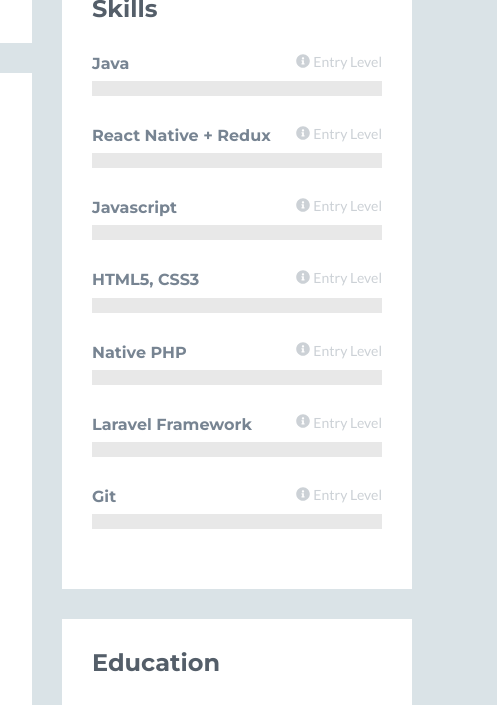
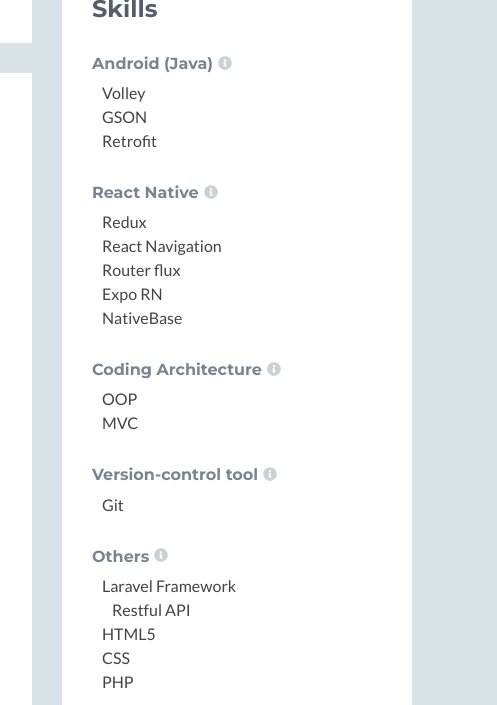
Before and after one commit to marmagzzz/github.io, a plain HTML site: page index.html in a window 1280 px wide. Shown: the part 498-1203 px from the top of the page, 783-1280 px from the left. Drawn offline with nearby package versions, Linux system fonts and the light colour scheme; no server answers; a script that the page names is missing; some icons are missing.

Commit message:
changed skillset

```diff
--- a/assets/css/styles.css
+++ b/assets/css/styles.css
@@ -421,6 +421,17 @@
   margin-bottom: 30px;
 }
 
+.skills .skillset .item .sub-list {
+  list-style: none;
+  padding: 0;
+  margin: 0;
+}
+
+.skills .skillset .item .sub-list .sub-list-item {
+  margin-left: 10x;
+  padding-left: 10px;
+}
+
 .skills .skillset .level-title {
   font-size: 16px;
   position: relative;
@@ -433,9 +444,7 @@
   font-size: 14px;
   font-weight: 400;
   font-family: "Lato", arial, sans-serif;
-  position: absolute;
-  right: 0;
-  top: 0;
+  margin-left: 5px;
 }
 
 .skills .skillset .level-bar {
--- a/index.html
+++ b/index.html
@@ -185,60 +185,94 @@
                             <div class="skillset">
 
                                 <div class="item">
-                                    <h3 class="level-title">Java<span class="level-label" data-toggle="tooltip" data-placement="left" data-animation="true" title="I used Java when I was developing my thesis which is an native Android App (MakePupp). I still use it for native Android projects but now I mainly focus on React Native framework for creating mobile apps."><i class="fas fa-info-circle"></i>Entry Level</span></h3>
-                                    <div class="level-bar">
+                                    <h3 class="level-title">Android (Java)<span class="level-label" data-toggle="tooltip" data-placement="left" data-animation="true" title="I used Java for Android when I was developing my thesis which is an native Android App (MakePupp). I still use it for native Android projects but now I mainly focus on React Native framework for creating mobile apps."><i class="fas fa-info-circle"></i></span></h3>
+                                    <ul class="sub-list">
+                                        <li class="sub-list-item">Volley</li>
+                                        <li class="sub-list-item">GSON</li>
+                                        <li class="sub-list-item">Retrofit</li>
+                                    </ul>
+                                    <!-- <div class="level-bar">
                                         <div class="level-bar-inner" data-level="90%">
                                         </div>
-                                    </div><!--//level-bar-->
+                                    </div> -->
+                                    <!--//level-bar-->
                                 </div><!--//item-->
 
                                 <div class="item">
-                                    <h3 class="level-title">React Native + Redux<span class="level-label" data-toggle="tooltip" data-placement="left" data-animation="true" title="I use this JavaScript Framework to create hybrid mobile app."><i class="fas fa-info-circle"></i>Entry Level</span></h3>
-                                    <div class="level-bar">
+                                    <h3 class="level-title">React Native<span class="level-label" data-toggle="tooltip" data-placement="left" data-animation="true" title="I use this JavaScript Framework to create hybrid mobile app."><i class="fas fa-info-circle"></i></span></h3>
+                                    <ul class="sub-list">
+                                        <li class="sub-list-item">Redux</li>
+                                        <li class="sub-list-item">React Navigation</li>
+                                        <li class="sub-list-item">Router flux</li>
+                                        <li class="sub-list-item">Expo RN</li>
+                                        <li class="sub-list-item">NativeBase</li>
+                                    </ul>
+                                    <!-- <div class="level-bar">
                                         <div class="level-bar-inner" data-level="90%">
                                         </div>
-                                    </div><!--//level-bar-->
-                                </div><!--//item-->
+                                    </div> -->
+                                </div>
 
-                                <div class="item">
+                                <!-- <div class="item">
                                     <h3 class="level-title">Javascript<span class="level-label" data-toggle="tooltip" data-placement="left" data-animation="true" title="I use this for the functionality of user-interface for web or mobile, as well as for the React/React Native."><i class="fas fa-info-circle"></i>Entry Level</span></h3>
                                     <div class="level-bar">
                                         <div class="level-bar-inner" data-level="90%">
                                         </div>
-                                    </div><!--//level-bar-->
-                                </div><!--//item-->
+                                    </div>
+                                </div> -->
 
-                                <div class="item">
+                                <!-- <div class="item">
                                     <h3 class="level-title">HTML5, CSS3<span class="level-label" data-toggle="tooltip" data-placement="left" data-animation="true" title="I some how know the basic and core knowledge for creating a user-interface for web."><i class="fas fa-info-circle"></i>Entry Level</span></h3>
                                     <div class="level-bar">
                                         <div class="level-bar-inner" data-level="90%">
                                         </div>
-                                    </div><!--//level-bar-->
+                                    </div>
+                                </div> -->
+
+                                <div class="item">
+                                        <h3 class="level-title">Coding Architecture<span class="level-label" data-toggle="tooltip" data-placement="left" data-animation="true" title="Architecture(s) that I used for software development."><i class="fas fa-info-circle"></i></span></h3>
+                                        <ul class="sub-list">
+                                            <li class="sub-list-item">OOP</li>
+                                            <li class="sub-list-item">MVC</li>
+                                        </ul>
+                                    </div>
+
+                                <div class="item">
+                                    <h3 class="level-title">Version-control tool<span class="level-label" data-toggle="tooltip" data-placement="left" data-animation="true" title="Tools that I used for version-control for development."><i class="fas fa-info-circle"></i></span></h3>
+                                    <ul class="sub-list">
+                                        <li class="sub-list-item">Git</li>
+                                    </ul>
+                                </div>
+
+                                <div class="item">
+                                    <h3 class="level-title">Others<span class="level-label" data-toggle="tooltip" data-placement="left" data-animation="true" title="Other tools that I used for software development."><i class="fas fa-info-circle"></i></span></h3>
+                                    <ul class="sub-list">
+                                        <li class="sub-list-item">Laravel Framework
+                                            <ul class="sub-list">
+                                                <li class="sub-list-item">Restful API</li>
+                                            </ul>
+                                        </li>
+                                        <li class="sub-list-item">HTML5</li>
+                                        <li class="sub-list-item">CSS</li>
+                                        <li class="sub-list-item">PHP</li>
+                                    </ul>
                                 </div><!--//item-->
 
-                                <div class="item">
-                                    <h3 class="level-title">Native PHP<span class="level-label" data-toggle="tooltip" data-placement="left" data-animation="true" title="I learned and used native PHP for the backend when I was developing my thesis. I made a Restful API for the http requests of my mobile app using native PHP."><i class="fas fa-info-circle"></i>Entry Level</span></h3>
-                                    <div class="level-bar">
-                                        <div class="level-bar-inner" data-level="90%">
-                                        </div>
-                                    </div><!--//level-bar-->
-                                </div><!--//item-->
-
-                                <div class="item">
+                                <!-- <div class="item">
                                     <h3 class="level-title">Laravel Framework<span class="level-label" data-toggle="tooltip" data-placement="left" data-animation="true" title="I learned using Laravel for creating Restful API endpoints for HTTP requests."><i class="fas fa-info-circle"></i>Entry Level</span></h3>
                                     <div class="level-bar">
                                         <div class="level-bar-inner" data-level="90%">
                                         </div>
-                                    </div><!--//level-bar-->
-                                </div><!--//item-->
+                                    </div>
+                                </div> -->
 
-                                <div class="item">
+                                <!-- <div class="item">
                                     <h3 class="level-title">Git<span class="level-label" data-toggle="tooltip" data-placement="left" data-animation="true" title="I use this technology as my versioning control tool. "><i class="fas fa-info-circle"></i>Entry Level</span></h3>
                                     <div class="level-bar">
                                         <div class="level-bar-inner" data-level="90%">
                                         </div>
-                                    </div><!--//level-bar-->
-                                </div><!--//item-->
+                                    </div>
+                                </div> -->
 
                                 <!-- <p><a class="more-link" href="#"><i class="fas fa-external-link-alt"></i>More on Coderwall</a></p>  -->
                             </div>
```
